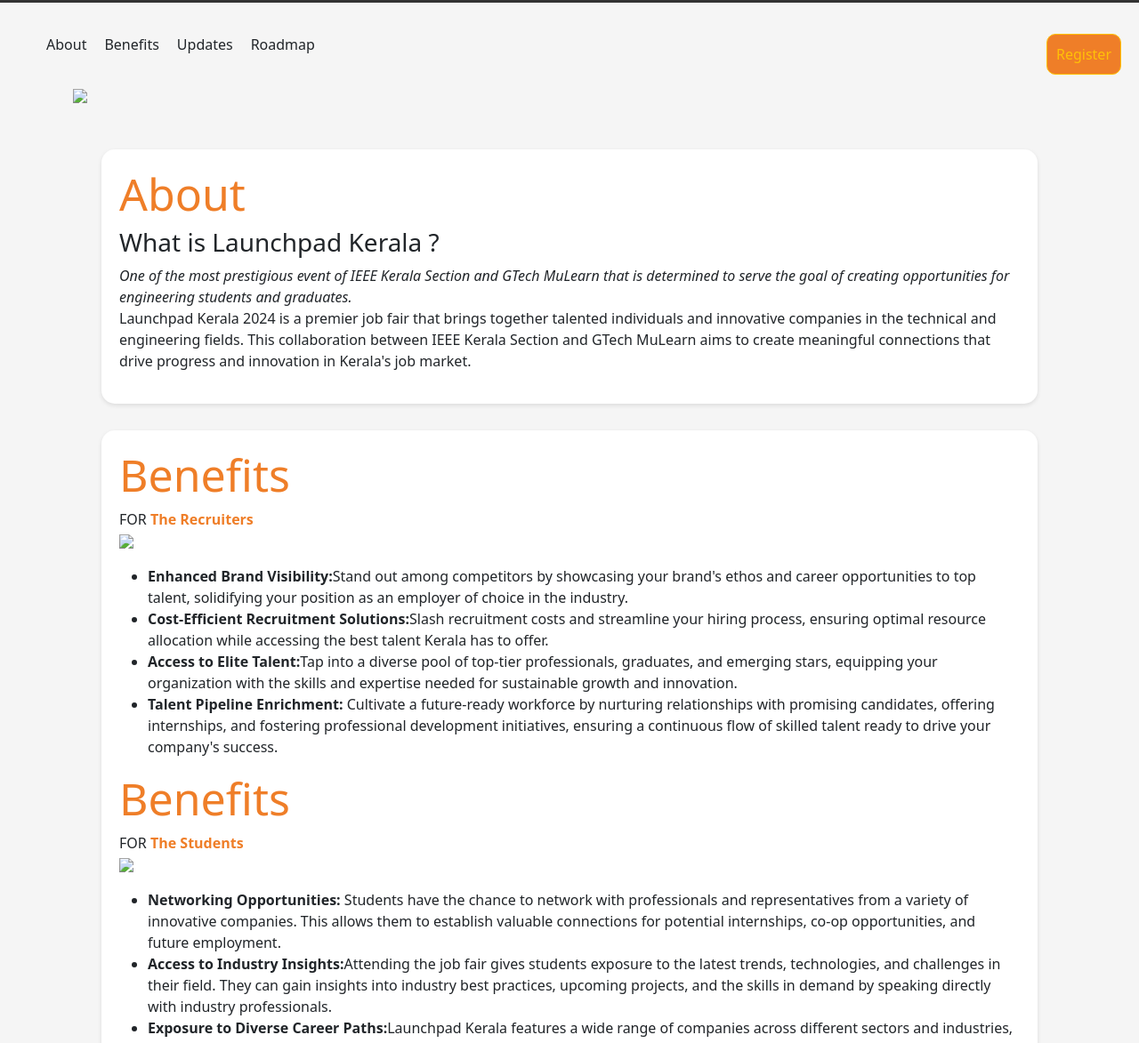
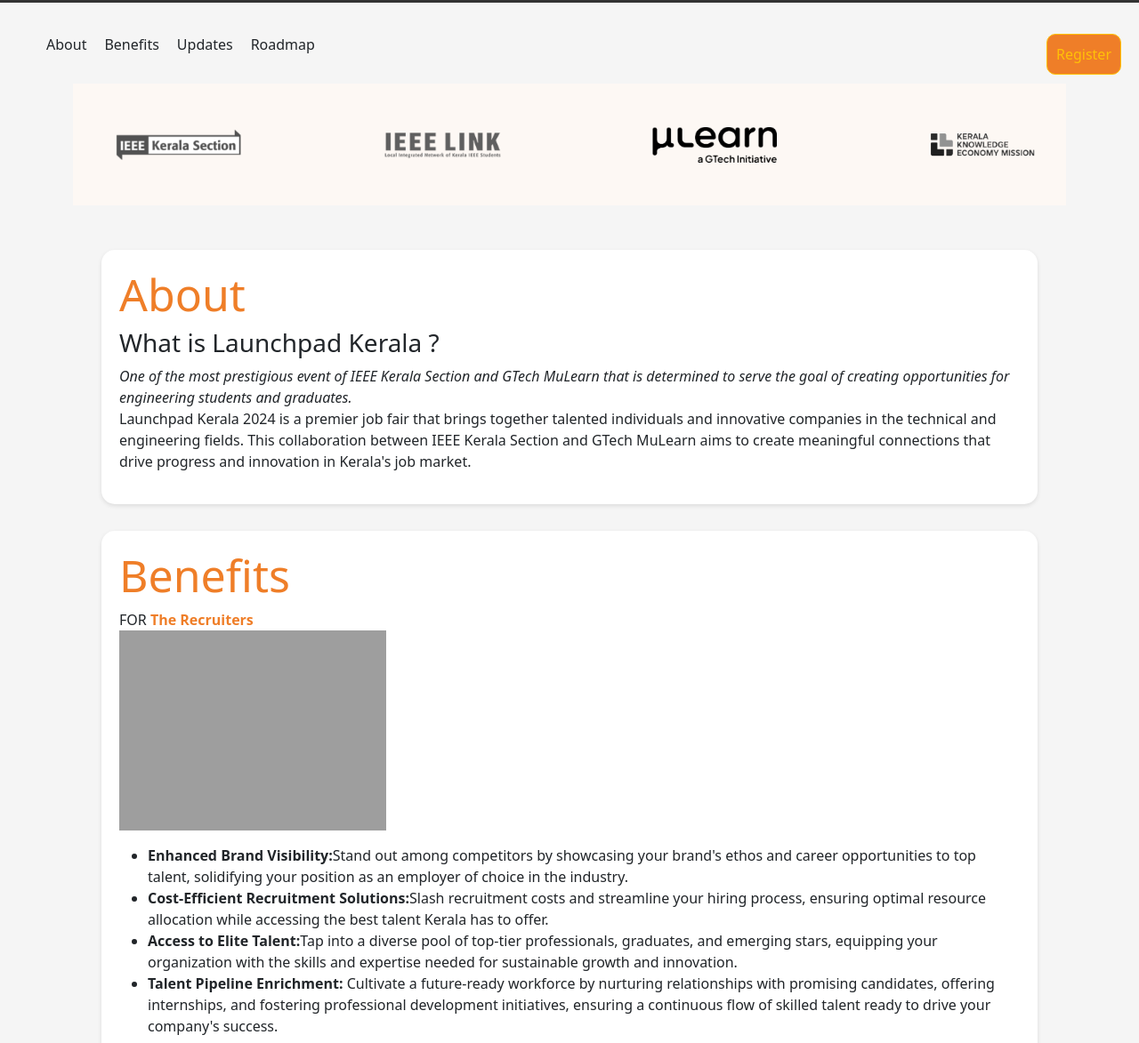
Before and after one commit to muzammil-13/lp24-newsletter, a plain HTML site: page index.html in a window 1280 px wide. Shown: the part 46-1219 px from the top of the page at 89% size. Drawn offline with nearby package versions, Linux system fonts and the light colour scheme; the site is published under a folder, as on GitHub Pages, so addresses that start at the root find nothing; a small style sheet from the web is missing.

Commit message:
Update index.html with ./assets

```diff
--- a/index.html
+++ b/index.html
@@ -12,7 +12,7 @@
 
   <header class="header">
       <a class="navbar-brand" href="#">
-        <img src="/assets/launchpadkerala.svg" alt="Logo" width="30" height="24" class="d-inline-block align-text-top" style="transform: rotate(40deg);">
+        <img src="./assets/launchpadkerala.svg" alt="Logo" width="30" height="24" class="d-inline-block align-text-top" style="transform: rotate(40deg);">
         <span class="brand-name">Launchpad 2024 Newsletter</span>
       </a>
   </header><br>
@@ -29,7 +29,7 @@
 
  <div class="container">
     <div class="banner">
-      <img src="/assets/lp colabs.png" style="width:100%"/>
+      <img src="./assets/lp colabs.png" style="width:100%"/>
     </div>
 
     <div class="container">
@@ -49,7 +49,7 @@
         <h1 style="color: #ef7e28;">Benefits</h1>
         <p>
           FOR <b style="color: #ef7e28;">The Recruiters</b><br>
-          <img src="/assets/Recruiter.jpg" style="width:300px;height: auto;">
+          <img src="./assets/Recruiter.jpg" style="width:300px;height: auto;">
           <ul>
             <li>
               <b>Enhanced Brand Visibility:</b>Stand out among competitors by showcasing your brand's ethos and career opportunities to top talent, solidifying your position as an employer of choice in the industry.
@@ -69,7 +69,7 @@
         <h1 style="color: #ef7e28;">Benefits</h1>
         <p>
           FOR <b style="color: #ef7e28;">The Students</b><br>
-          <img src="/assets/Students.jpg" style="width:300px;height: auto;">
+          <img src="./assets/Students.jpg" style="width:300px;height: auto;">
           <ul>
             <li>
               <b>Networking Opportunities: </b>Students have the chance to network with professionals and representatives from a variety of innovative companies. This allows them to establish valuable connections for potential internships, co-op opportunities, and future employment.</li>
@@ -167,7 +167,7 @@
   <h3>Need More Guidance?</h3>
   <dd>Check out the onboarding video for a comprehensive introduction:<br>
     <a href="https://youtu.be/XBcJKtRCbu4?si=thVPS3iD8BEn99mo" target="_blank">
-      <img src="/assets/Screenshot 2024-06-09 214141.png" alt="lp onboarding youtube" style="border-radius: 10px;">
+      <img src="./assets/Screenshot 2024-06-09 214141.png" alt="lp onboarding youtube" style="border-radius: 10px;">
     </a>
   </dd>
      </dl>
```
